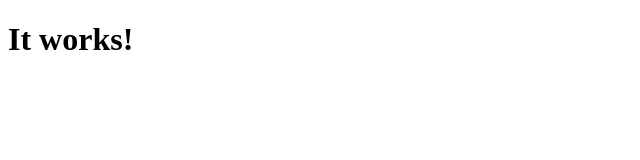
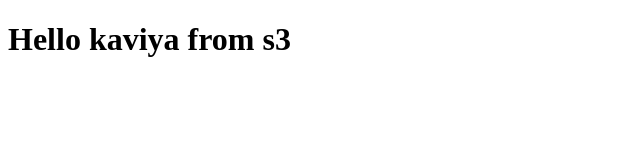
Before and after one commit to kaaviyarajaa/CICD, a plain HTML site: page index.html in a window 1280 px wide. Shown: the whole page, without its empty margins (0-640 px from the left). Drawn offline with Linux system fonts and the light colour scheme.

Commit message:
Update index.html

```diff
--- a/index.html
+++ b/index.html
@@ -1,5 +1,5 @@
 <!DOCTYPE html>
 <html>
   <head><title>Hello from CodePipeline kaviya</title></head>
-  <body><h1>It works!</h1></body>
+  <body><h1>Hello kaviya from s3</h1></body>
 </html>
```
